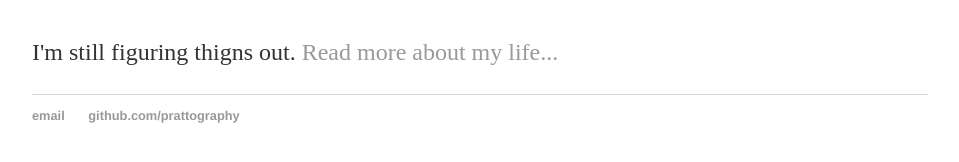
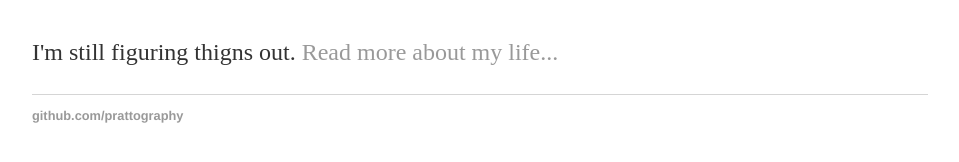
Before and after one commit to pratishta/pratishta.github.io, a Jekyll site: the page built from index.html, in a window 1280 px wide. Shown: the part 161-323 px from the top of the page, without its empty margins (160-1119 px from the left). Built offline with Jekyll 4.4.1, drawn with Linux system fonts in a browser that asks for light colours.

Commit message:
changed index

```diff
--- a/index.html
+++ b/index.html
@@ -1,29 +1,8 @@
-<!DOCTYPE html>
-<html>
-	<head>
-		<title>prattography</title>
-                <link rel="stylesheet" type="text/css" href="/css/main.css">
-	</head>
-	<body>
-		<nav>
-    		<ul>
-        		<li><a href="/">Home</a></li>
-	        	<li><a href="/about">about</a></li>
-        		<li><a href="/contact me">contact</a></li>
-        		<li><a href="/blog">blog</a></li>
-    		</ul>
-		</nav>
-		<div class="container">
-    		<div class="blurb">
-        		<h1>helo</h1>
-				<p>I'm still figuring thigns out. <a href="/about">Read more about my life...</a></p>
-    		</div><!-- /.blurb -->
-		</div><!-- /.container -->
-		<footer>
-    		<ul>
-        		<li><a href="mailto:py2211@columbia.edu">email</a></li>
-        		<li><a href="https://github.com/prattography">github.com/prattography</a></li>
-			</ul>
-		</footer>
-	</body>
-</html>
+---
+layout: default
+title: Hank Quinlan, Horrible Cop
+---
+<div class="blurb">
+        <h1>helo</h1>
+             <p>I'm still figuring thigns out. <a href="/about">Read more about my life...</a></p>
+</div><!-- /.blurb -->
```
